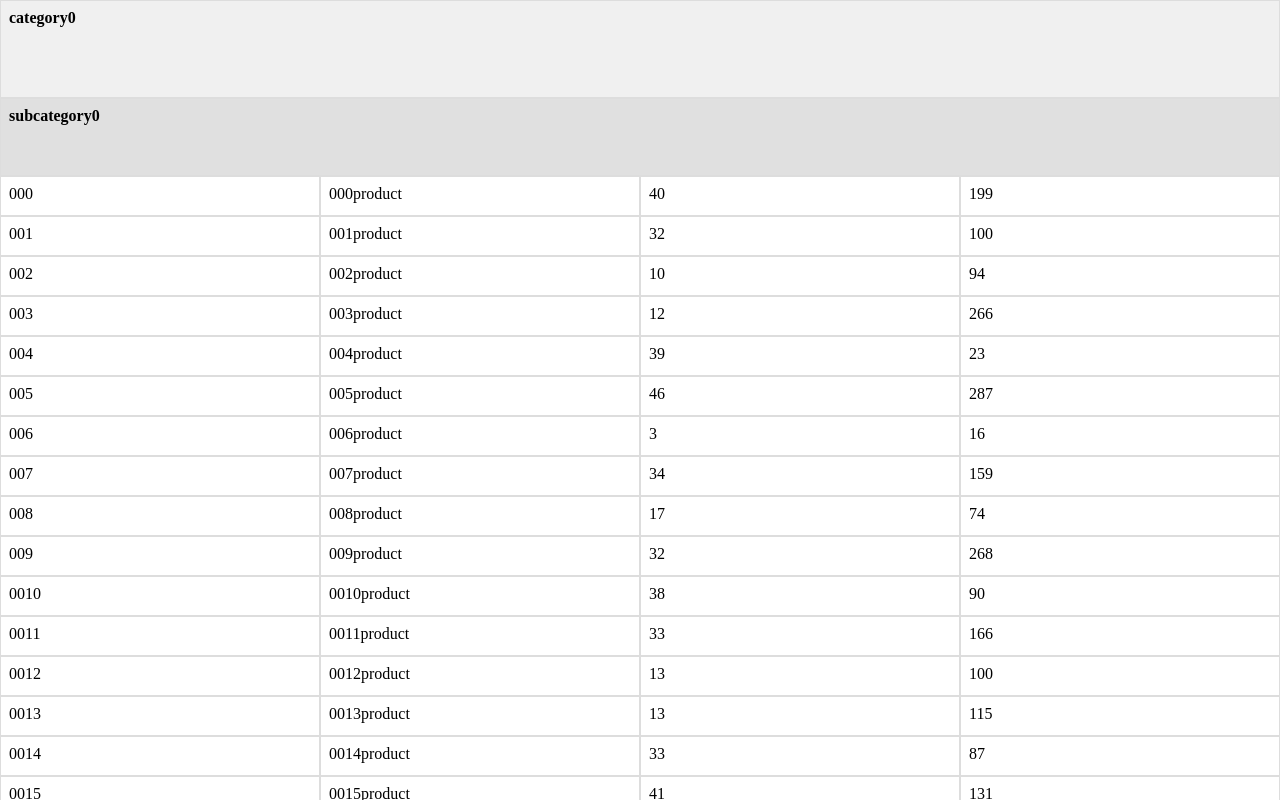
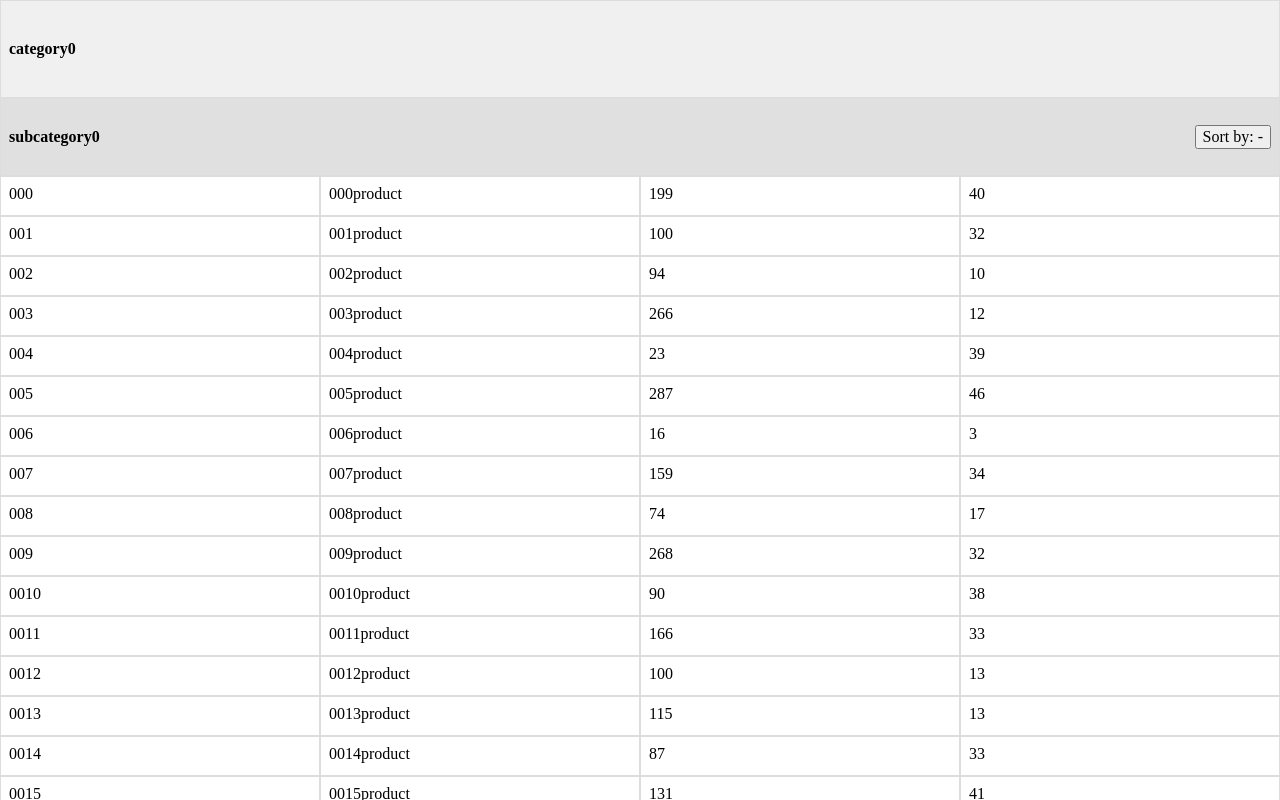
Before and after one commit to czesuaf92/table-front-task, a React (Create React App) app: page / in a window 1280 px wide. Shown: the top 800 px of the page. Built offline with nearby package versions, Linux system fonts and the light colour scheme.

Commit message:
table and sorting

```diff
--- a/src/components/ProductRow.tsx
+++ b/src/components/ProductRow.tsx
@@ -9,8 +9,8 @@ const ProductRow = ({ product }: ProductRowProps) => {
     <div className="product-row">
       <div className="product-cell">{product.index}</div>
       <div className="product-cell">{product.name}</div>
+      <div className="product-cell">{product.quantity}</div>
       <div className="product-cell">{product.price}</div>
-      <div className="product-cell">{product.quantity}</div>
     </div>
   );
 };
--- a/src/components/ProductsTable.tsx
+++ b/src/components/ProductsTable.tsx
@@ -1,9 +1,10 @@
 import { useState } from "react";
 import { testData } from "../data/testData";
+import { CategoryType } from "../types";
 import Category from "./Category";
 
 const ProductsTable: React.FC = () => {
-  const [products, setProducts] = useState(testData);
+  const [products, setProducts] = useState<CategoryType[]>(testData);
 
   return (
     <div>
--- a/src/components/Subcategory.tsx
+++ b/src/components/Subcategory.tsx
@@ -1,15 +1,47 @@
-import { SubCategoryType } from "../types";
+import { useMemo, useState } from "react";
+import { SortOptionType, SubCategoryType } from "../types";
 import ProductRow from "./ProductRow";
 
 interface SubcategoryProps {
   subcategory: SubCategoryType;
 }
 
+const SORT_OPTIONS: SortOptionType[] = ['-', 'asc', 'desc'];
+
 const Subcategory = ({ subcategory }: SubcategoryProps) => {
+  const [sortOption, setSortOption] = useState<SortOptionType>(SORT_OPTIONS[0]);
+
+  const sortedProducts = useMemo(() => {
+    if (sortOption === '-') {
+      return subcategory.products;
+    };
+
+    return [...subcategory.products].sort((a, b) => {
+      if (sortOption === 'asc') {
+        return a.price - b.price;
+      } else if (sortOption === 'desc') {
+        return b.price - a.price;
+      }
+
+      return 0;
+    });
+  }, [sortOption, subcategory.products]);
+
+  const handleSortClick = () => {
+    const currentIndex = SORT_OPTIONS.indexOf(sortOption);
+    const nextIndex = (currentIndex + 1) % SORT_OPTIONS.length;
+    setSortOption(SORT_OPTIONS[nextIndex]);
+  };
+
   return (
     <div className="subcategory">
-      <div className="subcategory-header">{subcategory.name}</div>
-      {subcategory.products.map(product => (
+      <div className="subcategory-header">
+        <span>
+          {subcategory.name}
+        </span>
+        <button onClick={handleSortClick}>{`Sort by: ${sortOption}`}</button>
+      </div>
+      {sortedProducts.map(product => (
         <ProductRow key={product.index} product={product} />
       ))}
     </div>
--- a/src/styles.css
+++ b/src/styles.css
@@ -12,12 +12,17 @@
   height: 80px;
   background-color: #f0f0f0;
   font-weight: bold;
+  display: flex;
+  align-items: center;
 }
 
 .subcategory-header {
   height: 60px;
   background-color: #e0e0e0;
   font-weight: bold;
+  display: flex;
+  align-items: center;
+  justify-content: space-between;
 }
 
 .product-row {
--- a/src/types.ts
+++ b/src/types.ts
@@ -15,3 +15,5 @@ export interface CategoryType {
   name: string;
   subcategories: SubCategoryType[];
 }
+
+export type SortOptionType = '-' | 'asc' | 'desc';
```
